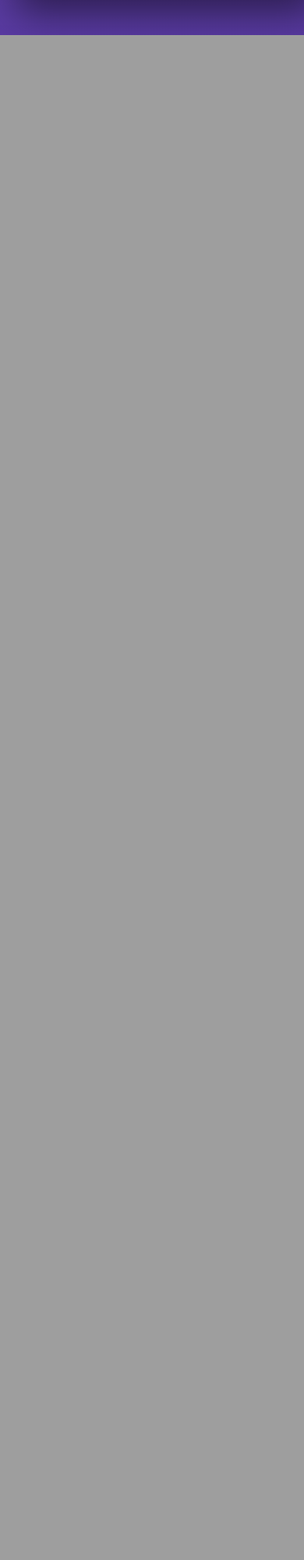
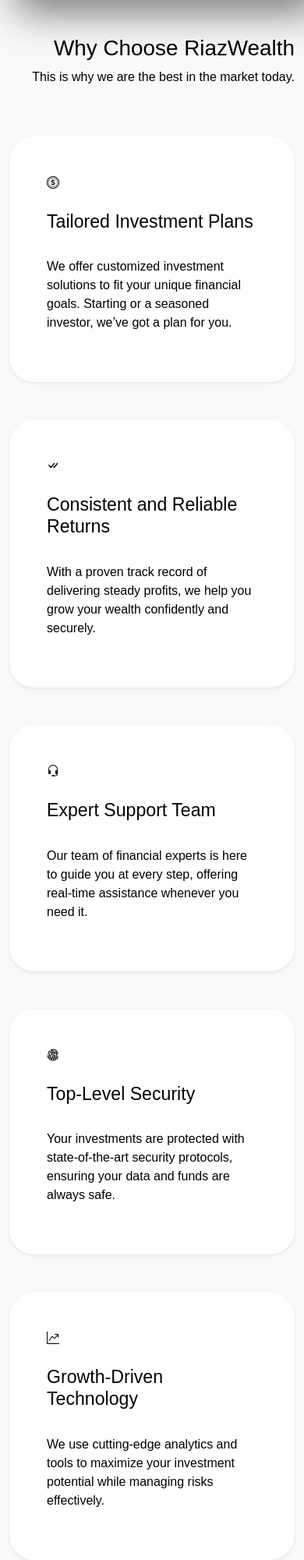
Before and after one commit to ndmichael/riazwealth, a Django app: page / in a window 390 px wide. Shown: the part 1538-3539 px from the top of the page at 78% size. Before the commit the page ends 1583 px from the top, so only its background shows below. Run offline with Django 5.2, Linux system fonts and the light colour scheme; some libraries are stand-ins or nearby versions; grey boxes are pictures that could not be loaded.

Commit message:
whyChooseUssection

```diff
--- a/pages/templates/pages/index.html
+++ b/pages/templates/pages/index.html
@@ -42,4 +42,86 @@
         </section>
     </div>
 </section>
+<!-- === End of the hero page ===-->
+
+<section id="whyChooseUs" class="bg-light">
+    <div class="container">
+        <section class="row g-5">
+            <article class="col-12 col-sm-6 col-md-4">
+                <div class="text-end">
+                    <h1>Why Choose RiazWealth</h1>
+                    <p>
+                        This is why we are the best in the market today.
+                    </p>
+                </div>
+            </article>
+
+            <article class="col-12 col-sm-6 col-md-4">
+                <div class="p-5 bg-white shadow-sm rounded-5">
+                    <div class="icon">
+                        <i class="bi bi-coin"></i>
+                    </div>
+                    <h3 class="py-4">Tailored Investment Plans</h3>
+                    <p>
+                    We offer customized investment solutions to fit your unique financial goals.
+                    Starting or a seasoned investor,
+                    we’ve got a plan for you.
+                    </p>
+                </div>
+            </article>
+
+            <article class="col-12 col-sm-6 col-md-4">
+                <div class="p-5 bg-white shadow-sm rounded-5 h-100">
+                    <div class="icon">
+                        <i class="bi bi-check-all"></i>
+                    </div>
+                    <h3 class="py-4">Consistent and Reliable Returns</h3>
+                    <p>
+                        With a proven track record of delivering steady profits,
+                        we help you grow your wealth confidently and securely.
+                    </p>
+                </div>
+            </article>
+
+            <article class="col-12 col-sm-6 col-md-4">
+                <div class="p-5 bg-white shadow-sm rounded-5 h-100">
+                    <div class="icon">
+                        <i class="bi bi-headset"></i>
+                    </div>
+                    <h3 class="py-4">Expert Support Team</h3>
+                    <p>
+                        Our team of financial experts is here to guide you at every step,
+                        offering real-time assistance whenever you need it.
+                    </p>
+                </div>
+            </article>
+
+            <article class="col-12 col-sm-6 col-md-4">
+                <div class="p-5 bg-white shadow-sm rounded-5 h-100">
+                    <div class="icon">
+                        <i class="bi bi-fingerprint"></i>
+                    </div>
+                    <h3 class="py-4">Top-Level Security</h3>
+                    <p>
+                        Your investments are protected with state-of-the-art security protocols,
+                        ensuring your data and funds are always safe.
+                    </p>
+                </div>
+            </article>
+
+            <article class="col-12 col-sm-6 col-md-4">
+                <div class="p-5 bg-white shadow-sm rounded-5">
+                    <div class="icon">
+                        <i class="bi bi-graph-up-arrow"></i>
+                    </div>
+                    <h3 class="py-4">Growth-Driven Technology</h3>
+                    <p>
+                        We use cutting-edge analytics and tools to maximize your investment potential
+                        while managing risks effectively.
+                    </p>
+                </div>
+            </article>
+        </section>
+    </div>
+</section>
 {% endblock content %}
```
